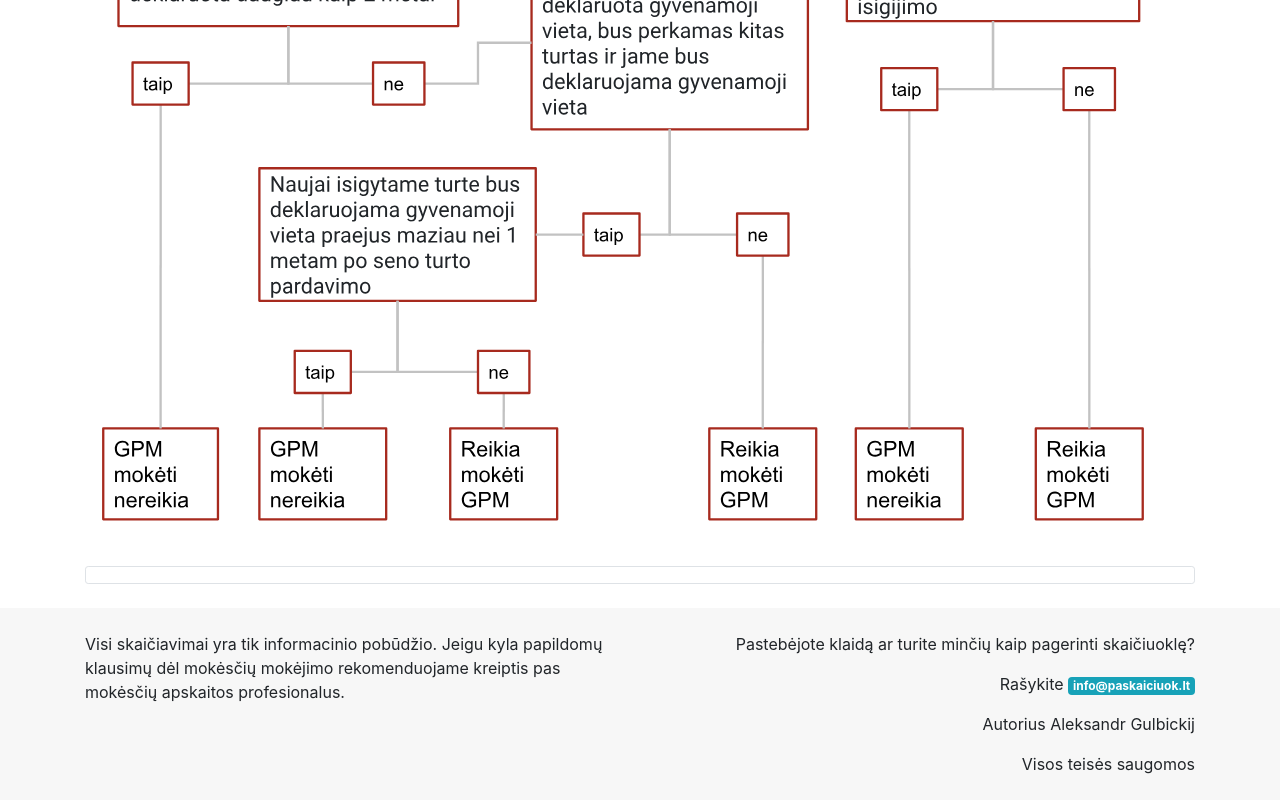
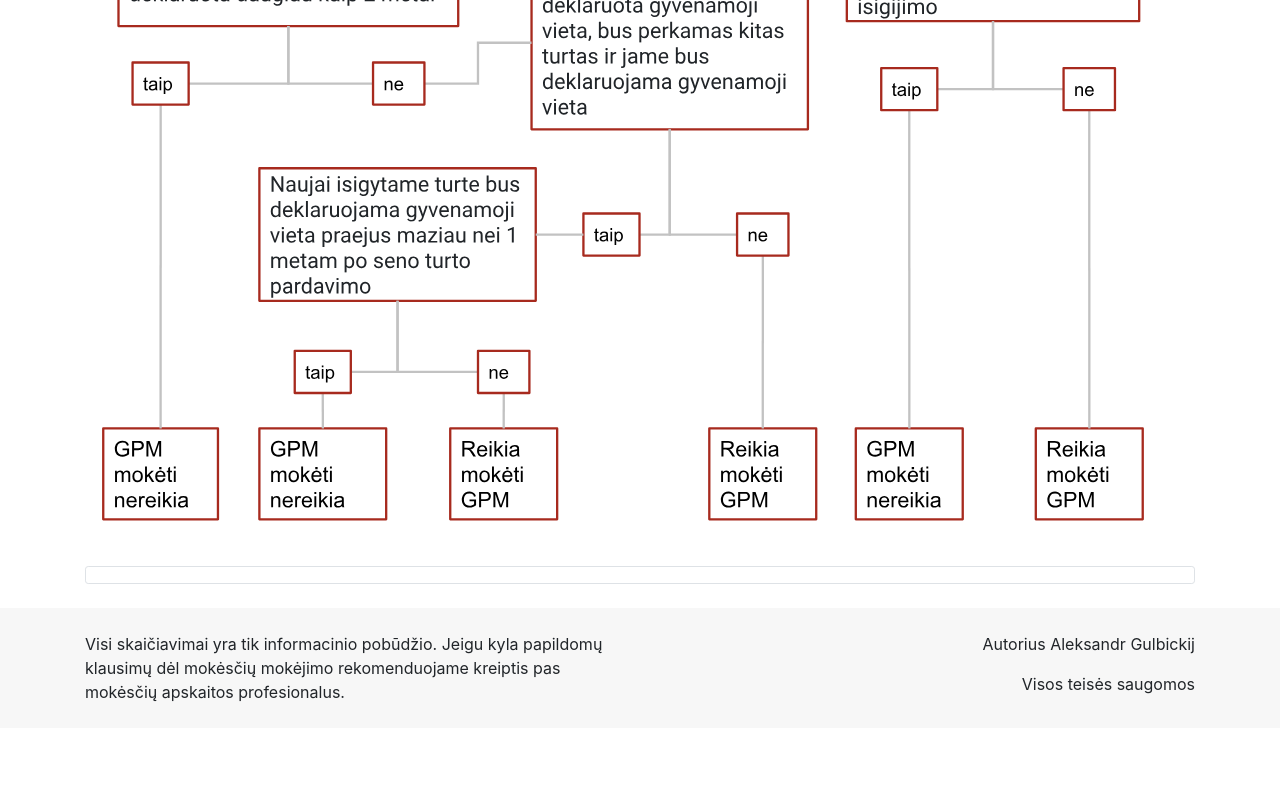
Before and after one commit to horolug/nt-duk, a React (Create React App) app: page / in a window 1280 px wide. Shown: the part 982-1782 px from the top of the page. After the commit the page ends 1710 px from the top, so only its background shows below. Built offline with nearby package versions, Linux system fonts and the light colour scheme.

Commit message:
Update App.js
updating text copy

```diff
--- a/src/App.js
+++ b/src/App.js
@@ -31,8 +31,6 @@ class App extends Component {
               </div>
 
               <div className="col text-right">
-                <p>Pastebėjote klaidą ar turite minčių kaip pagerinti skaičiuoklę?</p>
-                <p> Rašykite <span className="badge badge-info">info@paskaiciuok.lt</span></p>
                 <p>Autorius Aleksandr Gulbickij</p>
                 <p>Visos teisės saugomos</p>
               </div>
```
